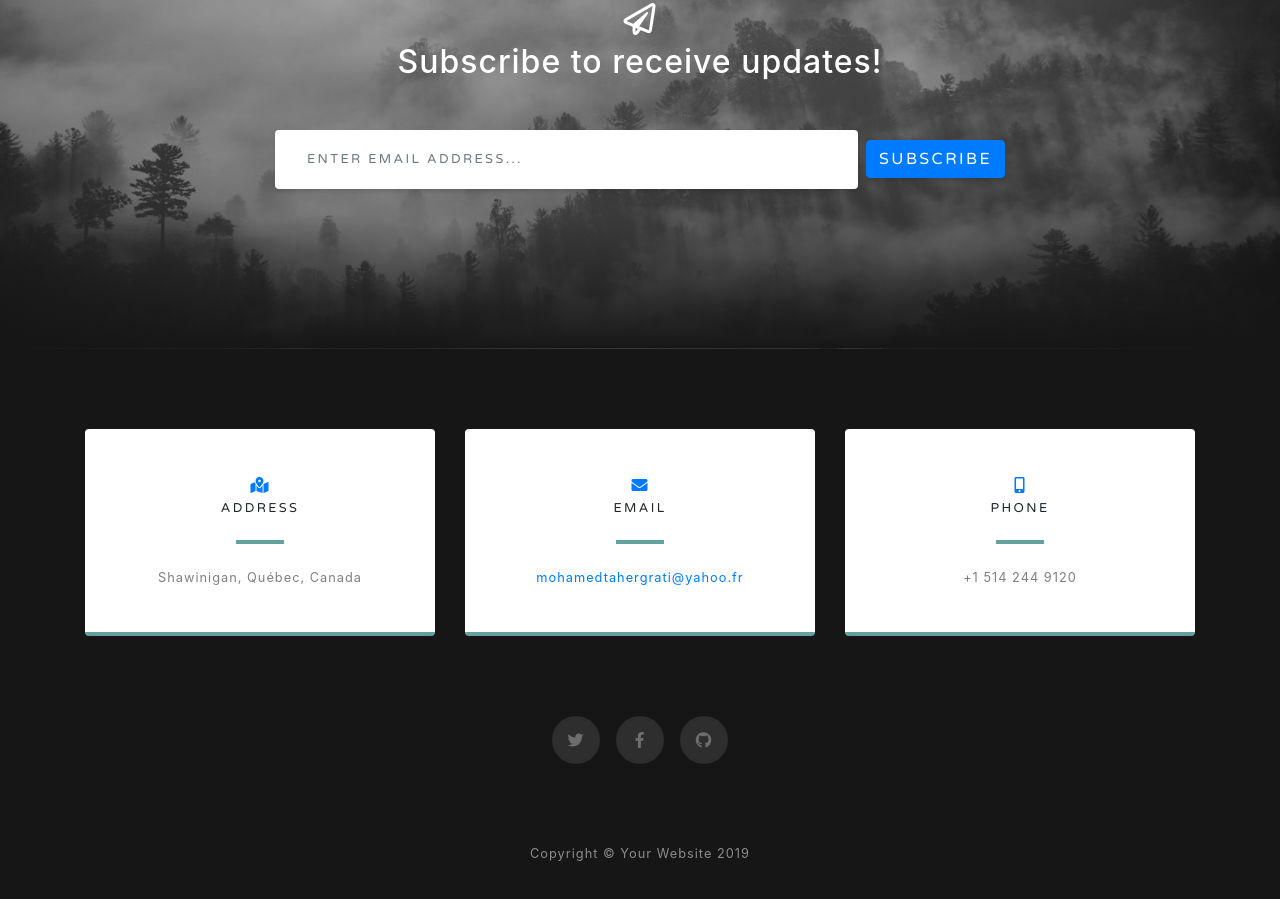
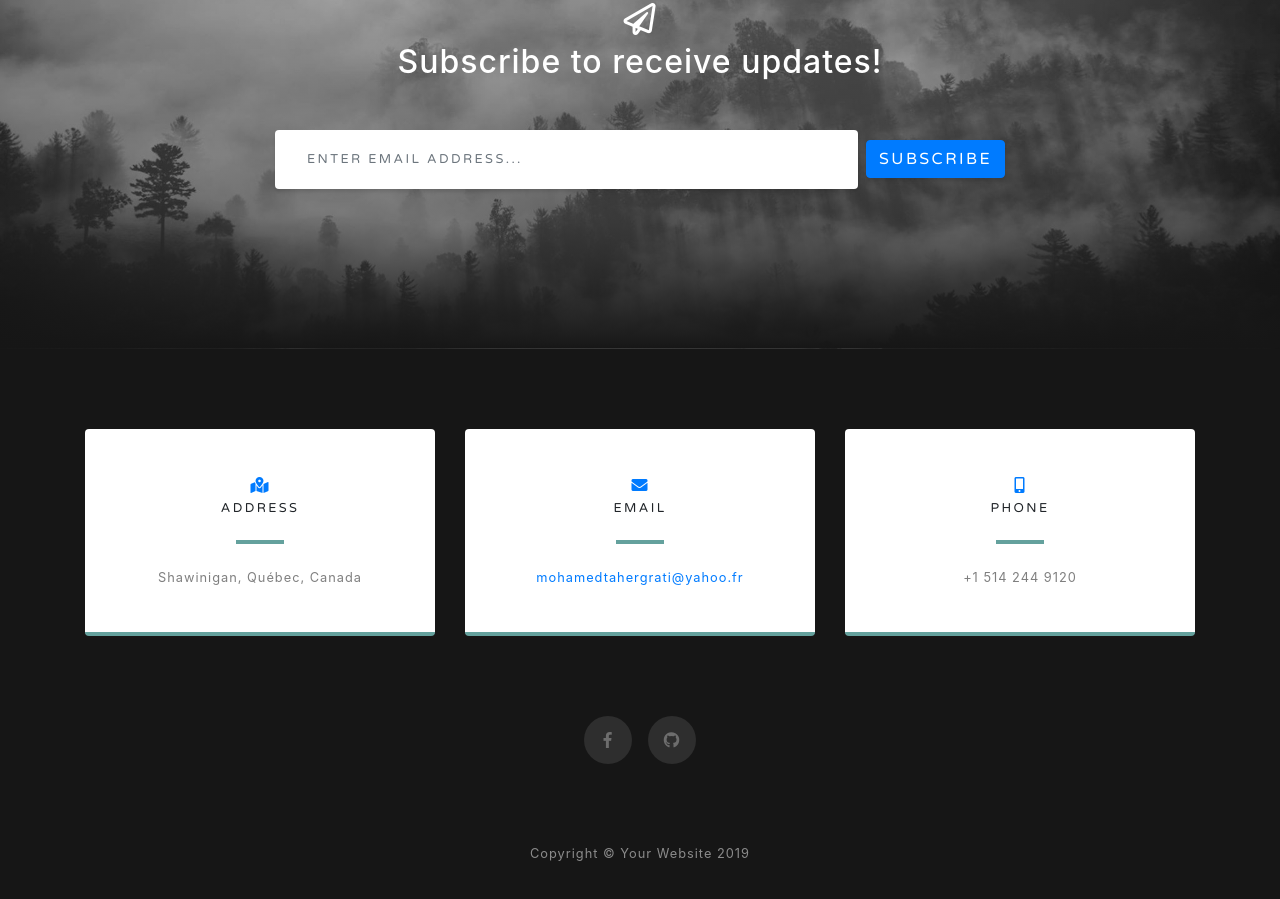
Before and after one commit to mohamedtahergrati/mohamedtahergrati.github.io, a website with bundled scripts: page index.html in a window 1280 px wide. Shown: the part 3353-4252 px from the top of the page. Built offline with nearby package versions, Linux system fonts and the light colour scheme.

Commit message:
adding url for github

```diff
--- a/index.html
+++ b/index.html
@@ -213,13 +213,10 @@
       </div>
 
       <div class="social d-flex justify-content-center">
-        <a href="#" class="mx-2">
-          <i class="fab fa-twitter"></i>
-        </a>
         <a href="https://www.facebook.com/mohamedtaher.grati?ref=bookmarks" class="mx-2">
           <i class="fab fa-facebook-f"></i>
         </a>
-        <a href="#" class="mx-2">
+        <a href="https://github.com/mohamedtahergrati" class="mx-2">
           <i class="fab fa-github"></i>
         </a>
       </div>
```
